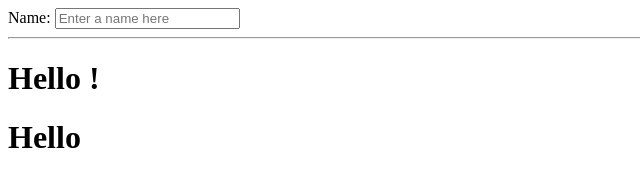
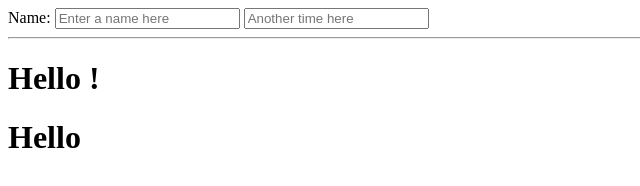
Before and after one commit to mangora/angularjs-lessons, a plain HTML site: page 01-ngModel/first.html in a window 1280 px wide. Shown: the whole page, without its empty margins (0-640 px from the left). Drawn offline with nearby package versions, Linux system fonts and the light colour scheme.

```diff
--- a/01-ngModel/first.html
+++ b/01-ngModel/first.html
@@ -7,8 +7,11 @@
 <body>
     <div>
         <label>Name:</label>
-        <!-- ng-model attribute links to a variable, which you can declare implicitly even in HTML-->
+        <!-- ng-model attribute binds to a variable, which you can declare implicitly even in HTML-->
         <input type="text" ng-model="yourName" placeholder="Enter a name here">
+        <!-- you can define ng-model attribute that binds to the same variable to multiple HTML elements-->
+        <!-- if you change the variable value at one ng-model you will its instant change to all HTMl elements that reference it -->
+        <input type="text" ng-model="yourName" placeholder="Another time here">
         <hr>
         <!-- handlebars template notation {{ }} used when you explicitly want to show the variable value from within a HTML element -->
         <h1>Hello {{yourName}}!</h1>
```
